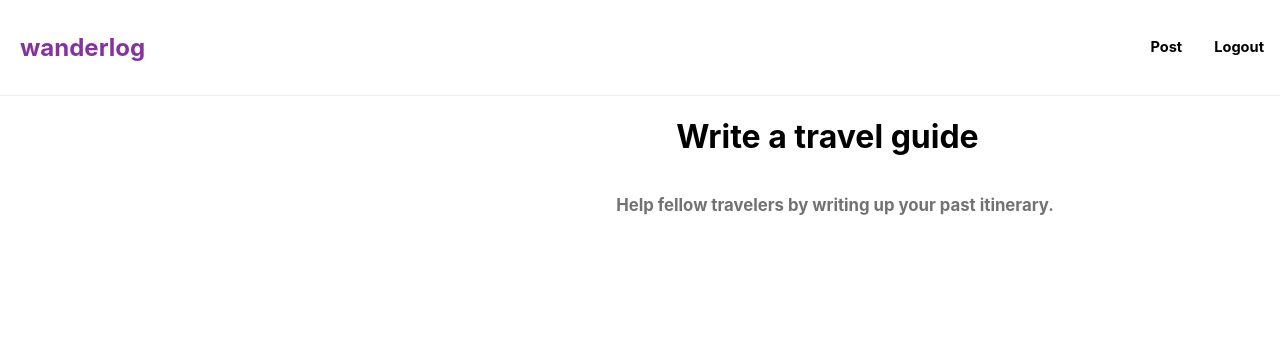
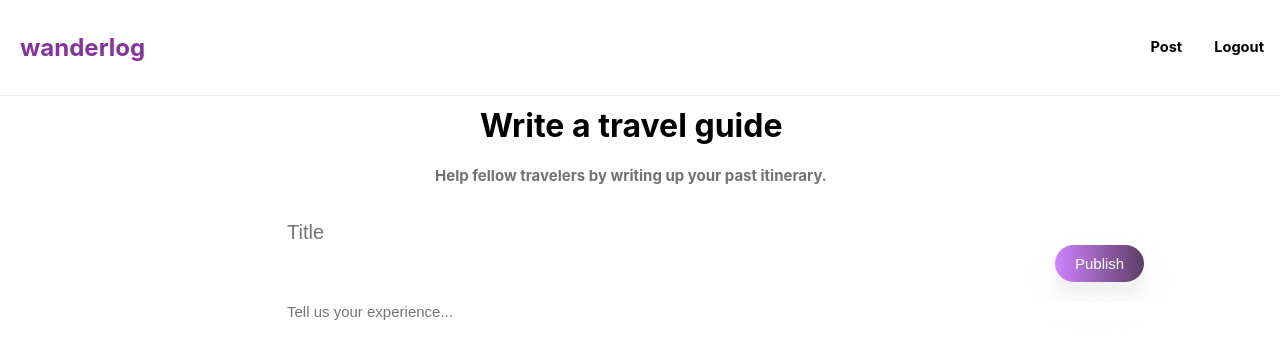
Before and after one commit to AfnanAl97/wanderlog-website, a React (Create React App) app in the folder travel-log/: page /post in a window 1280 px wide. Shown: the top 358 px of the page. Built offline with nearby package versions, Linux system fonts and the light colour scheme.

Commit message:
Adding some design

```diff
--- a/travel-log/src/components/Post.js
+++ b/travel-log/src/components/Post.js
@@ -6,12 +6,33 @@ function Post() {
         <>
         <Header/>
         <div className="post">
-            <div className="post-title">
-                 <h1>Write a travel guide</h1>
-            </div>
-            <div className="post-form">
-                 <h6>Help fellow travelers by writing up your past itinerary.</h6>
-            </div>
+                 <h1 id="post-title">Write a travel guide</h1>
+                 <h6 id="post-form">Help fellow travelers by writing up your past itinerary.</h6>
+
+            <form className="guide">
+                <input
+                   className="input1"
+                   type="text"
+                   placeholder="Title"
+                   name="title"
+                //    value={text}
+                //    onChange={handleForm1}
+                />
+                <button
+                   className="publish"
+                // onClick={handlePublish}
+                >
+                    Publish
+                </button>
+                <input
+                   className="input2"
+                   type="text"
+                   placeholder="Tell us your experience..."
+                   name="title"
+                //    value={text}
+                //    onChange={handleForm2}
+                />
+            </form>
         </div>
         </>
     )
--- a/travel-log/src/index.css
+++ b/travel-log/src/index.css
@@ -286,20 +286,70 @@ label {
 
 .post {
   justify-self: center;
-  margin-top: 80px;
+  /* margin-top: 70px; */
   padding: 16px 30px;
 }
-.post-title {
+#post-title {
+  margin-top: 90px;
   /* font-size: 25px; */
   color: black;
   margin-left: 450px;
 }
 
-.post-form {
-  font-size: 25px;
+#post-form {
+  margin-top: 20px;
+  font-size: 15px;
   /* margin-top: 10px; */
   color: rgb(114, 114, 114);
-  margin-left: 390px;
+  margin-left: 405px;
 }
 
+.guide {
+  margin-top: 30px;
+  margin-left: 255px;
+}
+
+.input1 {
+  /* margin-top: 30px; */
+  border: gray;
+  /* background-color:#ffffff; */
+  width: 700px;
+  font-size: 20px;
+  outline: none;
+  width: 50%;
+  border-top-style: none;
+  border-left-style: none;
+  border-right-style: none;
+  border-bottom-style: 2px solid black;
+}
+
+.input2 {
+  margin-top: 20px;
+  border: gray;
+  width: 700px;
+  font-size: 15px;
+  outline: none;
+  width: 90%;
+  border-top-style: none;
+  border-left-style: none;
+  border-right-style: none;
+  border-bottom-style: 2px solid black;
+}
+
+.publish {
+  margin-top: 0px;
+  margin-left: 770px;
+  font-size: 15px;
+  border-radius: 25px;
+  color: white;
+  padding: 10px 20px;
+  background: linear-gradient(to right, #d182ff, #5c3d66);
+  box-shadow: rgba(235, 233, 233, 0.3) 0px 19px 38px,
+                rgba(207, 204, 204, 0.22) 0px 15px 12px;
+  /* margin: auto; */
+  outline: none;
+  border: none;
+  cursor: pointer;
+  transition: all 0.1s;
+}
 /* Post Style End */
```
